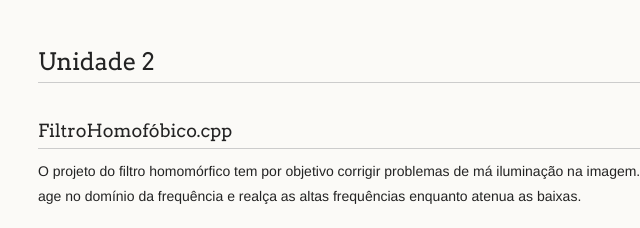
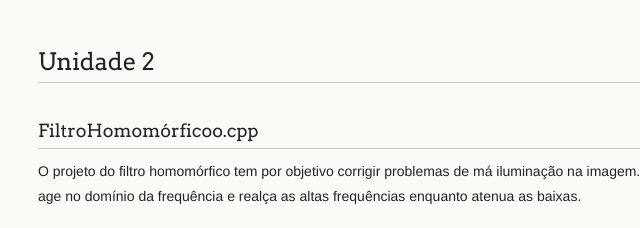
Before and after one commit to yuripedro/yuripedro.github.io, a plain HTML site: page index.html in a window 1280 px wide. Shown: the top 228 px of the page, 272-912 px from the left. Drawn offline with Linux system fonts and the light colour scheme.

Commit message:
Update index.html

```diff
--- a/index.html
+++ b/index.html
@@ -29,7 +29,7 @@
       </header>
       <section>
       	<h2 class="header">Unidade 2</h2>
-      	<h3>FiltroHomofóbico.cpp</h3>
+      	<h3>FiltroHomomórficoo.cpp</h3>
 <p>O projeto do filtro homomórfico tem por objetivo corrigir problemas de má iluminação na imagem. O filtro age no domínio da frequência e realça as altas frequências enquanto atenua as baixas.
 <p>
 <figure>
```
